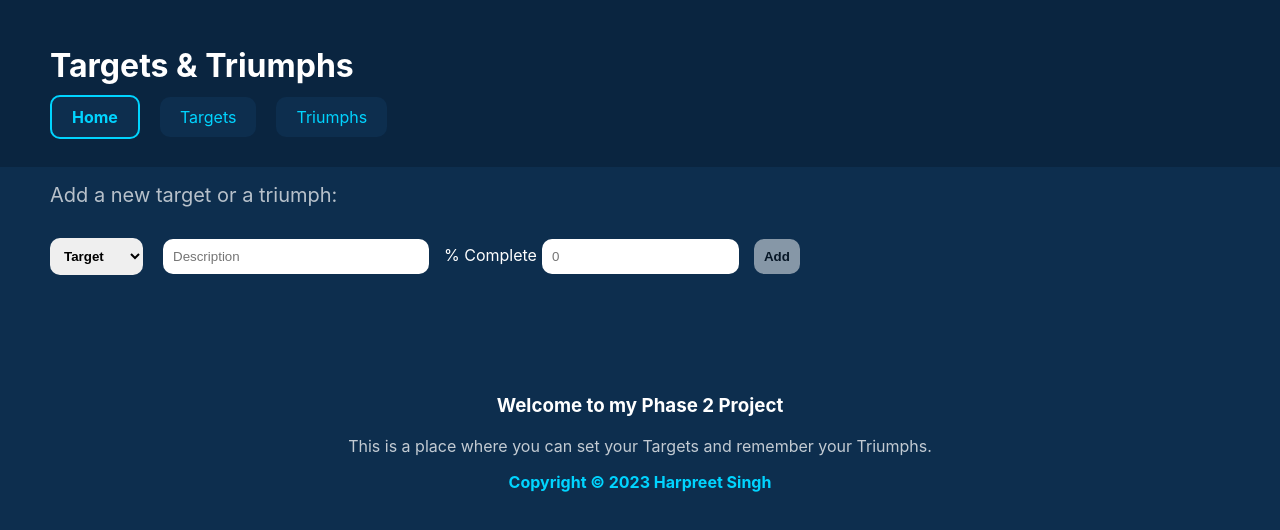
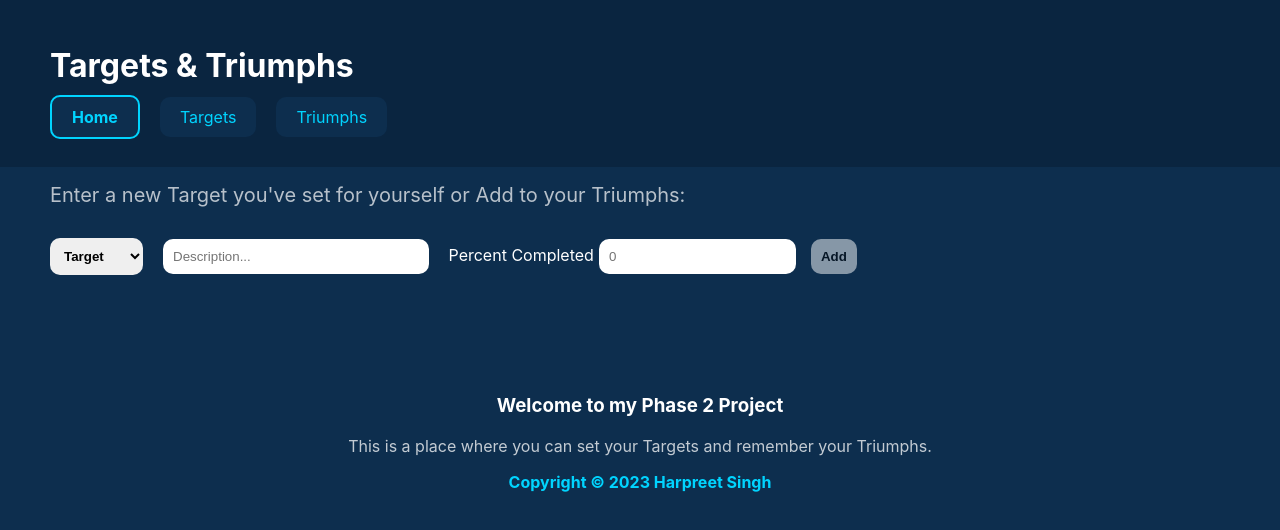
Before and after one commit to HappiSingh/Phase-2-Project, a React (Create React App) app: page / in a window 1280 px wide. Shown: the top 530 px of the page. Built offline with nearby package versions, Linux system fonts and the light colour scheme; data requests are answered from the project's data file.

Commit message:
finished form data and logic

```diff
--- a/src/components/Form.js
+++ b/src/components/Form.js
@@ -61,15 +61,14 @@ function Form({ onFormSubmit }){
         : setTriumphData({name: "", completed: ""})
     };
 
-
+    // displaying the form and options
     return(
         <section id="form-section">
-            <h2>Add a new target or a triumph:</h2>
+        <h2>Enter a new Target you've set for yourself or Add to your Triumphs:</h2>
             <form onSubmit={handleSubmit}>
                 <select
                     name="form-type"
-                    onChange={handleFormTypeChange}
-                    >
+                    onChange={handleFormTypeChange}>
                         <option value="target">Target</option>
                         <option value="triumph">Triumph</option>
                 </select>
@@ -77,15 +76,16 @@ function Form({ onFormSubmit }){
                     onChange={handleChange}
                     className="description"
                     type="text"
-                    placeholder="Description"
+                    placeholder="Description..."
                     name="name"
                     value={formType ? targetData.name : triumphData.name}
                 />
 
                 {
-                // Ternary operator to determine which kind of form we are completing, based off of the dropdown selection.
+
+                // checking the form type to display either percentage field or date field
                 formType ?
-                    <label>% Complete
+                    <label> Percent Completed
                         <input
                         onChange={handleChange}
                         type="number"
```
Lines whose indentation alone changed are shown as unchanged.
